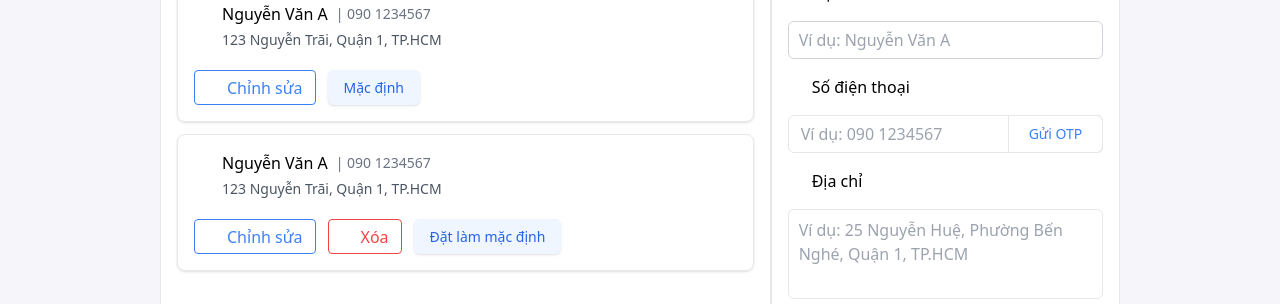
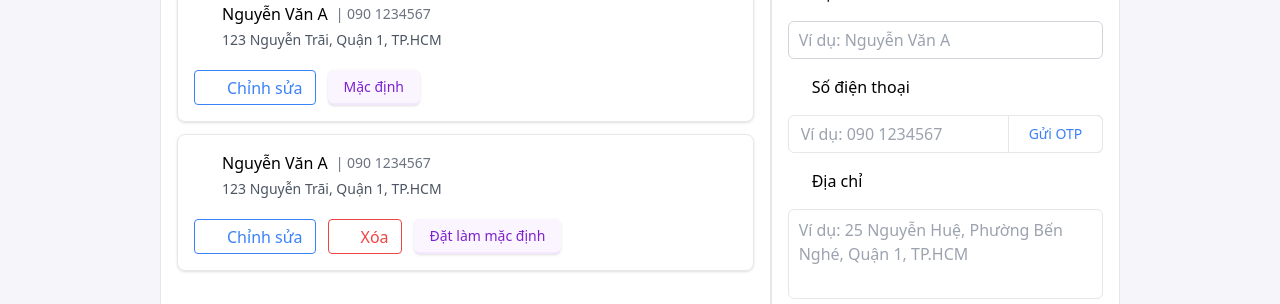
Before and after one commit to SongDuy/web-an-thanh-food, a React (Create React App) app in the folder frontend-web/: page /account/address in a window 1280 px wide. Shown: the part 259-563 px from the top of the page. Built offline with nearby package versions, Linux system fonts and the light colour scheme; some icons are missing; what i18n-iso-countries would draw is missing.

Commit message:
new commit

```diff
--- a/frontend-web/src/pages/account/Address.js
+++ b/frontend-web/src/pages/account/Address.js
@@ -175,7 +175,7 @@ const AccountAddressPage = () => {
                                         <span>Chỉnh sửa</span>
                                     </button>
 
-                                    <button className="h-[35px] flex items-center gap-2 px-4 text-sm font-medium rounded-md shadow bg-blue-50 text-blue-600 hover:bg-blue-100 transition">
+                                    <button className="h-[35px] flex items-center gap-2 px-4 text-sm font-medium rounded-md shadow bg-purple-50 text-purple-700 border-b-2 border-purple-100 hover:bg-gray-100 transition">
                                         Mặc định
                                     </button>
                                 </div>
@@ -209,7 +209,7 @@ const AccountAddressPage = () => {
                                         <span>Xóa</span>
                                     </button>
 
-                                    <button className="h-[35px] flex items-center gap-2 px-4 text-sm font-medium rounded-md shadow bg-blue-50 text-blue-600 hover:bg-blue-100 transition">
+                                    <button className="h-[35px] flex items-center gap-2 px-4 text-sm font-medium rounded-md shadow bg-purple-50 text-purple-700 border-b-2 border-purple-100 hover:bg-gray-100 transition">
                                         Đặt làm mặc định
                                     </button>
 
```
